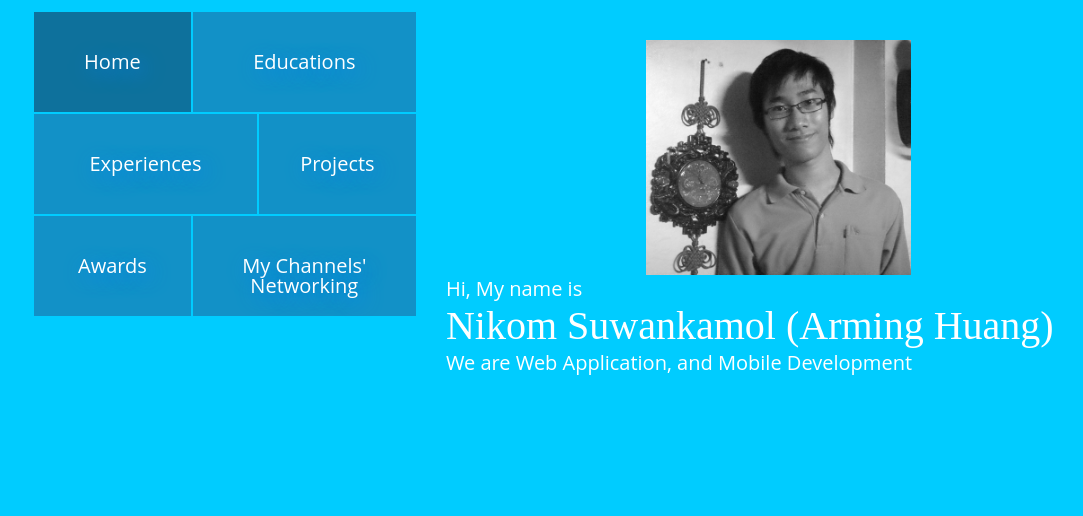
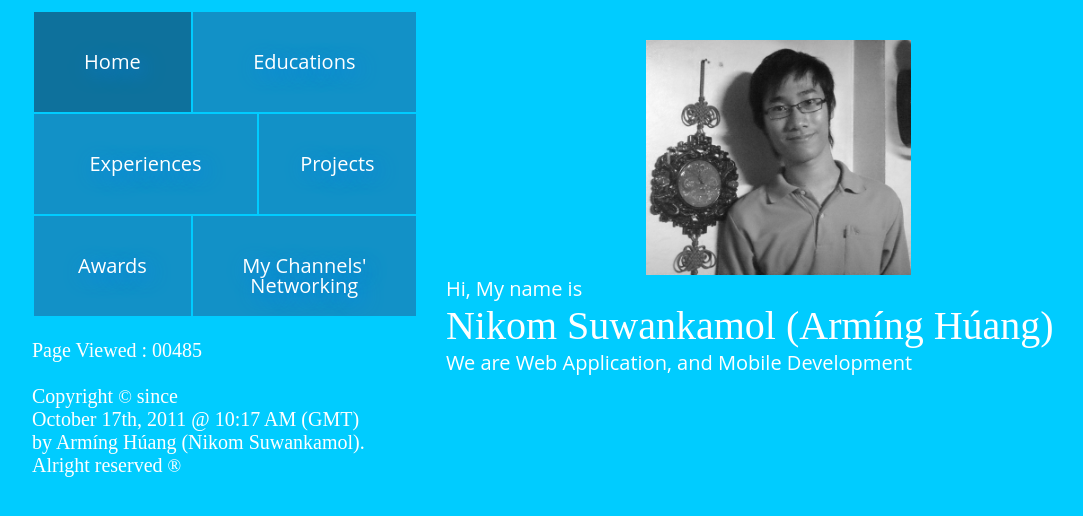
Before and after one commit to nikom2532/mine-about-me, a PHP site: page /index.php?c=index in a window 1280 px wide. Shown: the top 516 px of the page, without its empty margins (0-1083 px from the left). Run offline with PHP 8.4, Linux system fonts and the light colour scheme; some web fonts are replaced.

Commit message:
Add Hit counters.

```diff
--- a/assets/css/style.css
+++ b/assets/css/style.css
@@ -106,12 +106,14 @@ body{
 /*	font-family: 'Quando', sans-serif;*/
 	font-family: "Bree Serif", serif;
 }
-
-
+.hit-counter{
+	font-family: "Bree Serif", serif;
+	font-size: 20px;
+	line-height: normal;
+}
 #body_page .container #menu #home .box1{
 	background-color: #0E719C;
 }
-
 .main-content #home{
 
 }
--- a/assets/html/navigator_header.php
+++ b/assets/html/navigator_header.php
@@ -39,6 +39,19 @@
 					</div>
 				</a>
 			</div>
+
+			<div class="row-fluid hit-counter" >
+				<br/>
+				Page Viewed :
+				<?php
+				include("./libs/Counter/index.php");
+				?>
+				<br /><br />
+				Copyright <font size="4">&#169;</font> since <br />October 17th, 2011 &#64; 10:17 AM (GMT)
+				<Br>
+				by Arm&#237;ng H&#250;ang (Nikom Suwankamol). <br />Alright reserved <font size="4">&#174;</font>
+			</div>
+
 		</div>
 		<div class="span8 ">
 			<div class="row-fluid" >
--- /dev/null
+++ b/libs/Counter/counter.txt
@@ -0,0 +1 @@
+484
--- /dev/null
+++ b/libs/Counter/index.php
@@ -0,0 +1,24 @@
+<?php
+// Easy Counter by dwthai.com
+$pathfile = "./libs/Counter/counter.txt";
+if(file_exists($pathfile)){
+// file_exists() คือ Func ที่ใช้ในการตรวจสอบไฟล์ หากไฟล์นั้นมีอยู่จริงจะคืนค่า true มาให้
+$f=fopen($pathfile,"r");
+/* fopen() เป็นการเปิดไฟล์ตามที่เราต้องการ และเราจำเป็นต้องกำหนด option ให้แก่การเปิดไฟลืด้วย option ต่าง ๆ มีดังนี้ r สำหรับการอ่านไฟล์ , w สำหรับการเขียนไฟล์ และข้อมูลจะถูกเขียนทับใหม่ทั้งหมด, a สำหรับการเขียนไฟล์ แต่ข้อมูลจะถูกเขียนต่อข้อมูลเดิมที่มีอยู่ในไฟล์นั้น
+*/
+$data=fread($f,5); // fread() เป็นการอ่านไฟล์ เลข 5 คือจำนวน byte ที่ต้องการอ่านค่าออกมา
+fclose($f);
+$data++;
+}else{
+$data=0;
+}
+$f=fopen($pathfile,"w");
+fputs($f,$data);
+fclose($f);
+
+$data=sprintf("%05d",$data);
+/*
+%05d คือ option ที่ใช้งานการกำหนดรูปแบบของตัวเลข ส่วนของเลข 5 เราสามารถกำหนดได้ตามที่ต้องการ จะเป็นการกำหนดว่าให้เราใช้เลข 0 นำหน้าตัวเลขนั้นหากหลักของตัวเลขมีค่าน้อยกว่า 5 หลัก เป็นต้น
+*/
+echo $data; // แสดงผล
+?>
--- a/views/html/home.php
+++ b/views/html/home.php
@@ -7,5 +7,5 @@
 </div>
 
 <div>Hi, My name is</div>
-<div class="myname">Nikom Suwankamol (Arming Huang)</div>
+<div class="myname">Nikom Suwankamol (Arm&#237;ng H&#250;ang)</div>
 We are Web Application, and Mobile Development
```
